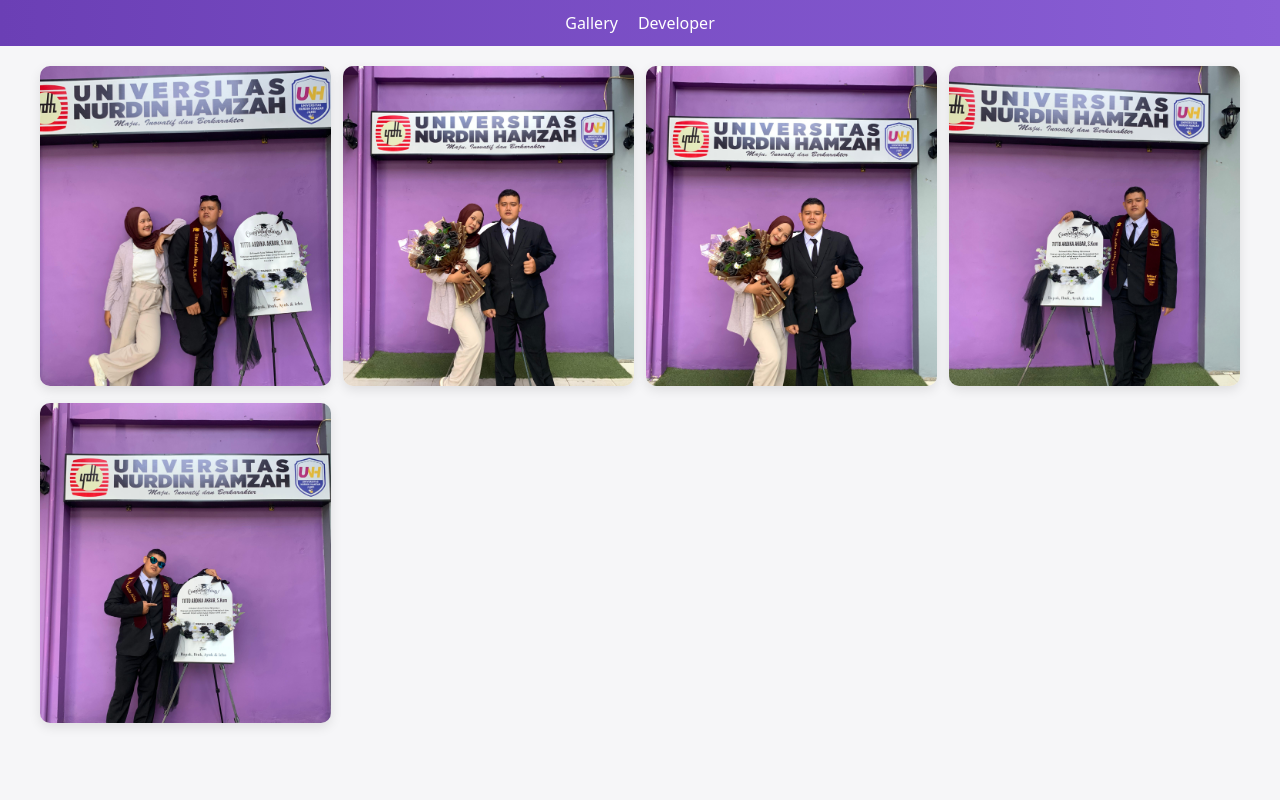
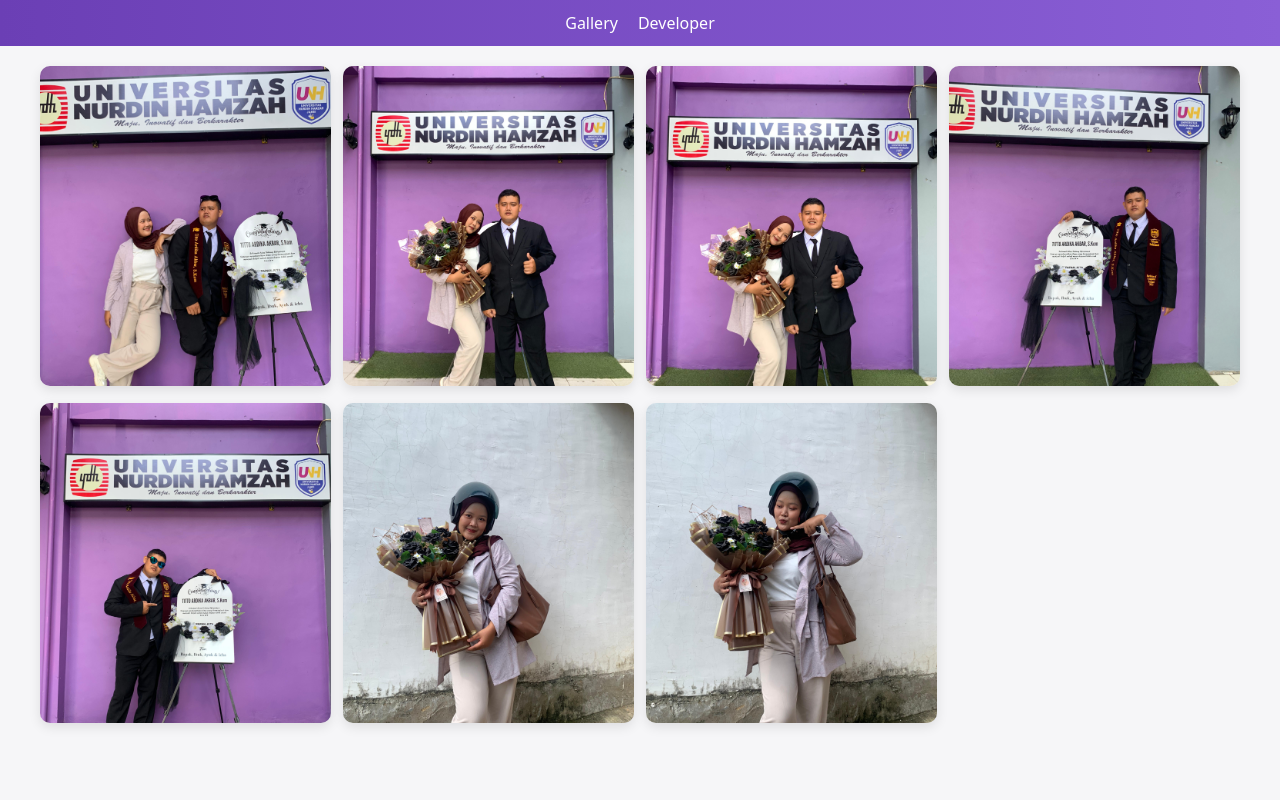
Before and after one commit to Tittoardikaakbar/Tittoardikaakbar.github.io, a plain HTML site: page index.html in a window 1280 px wide. Shown: the top 800 px of the page. Drawn offline with Linux system fonts and the light colour scheme.

Commit message:
Update index.html

```diff
--- a/index.html
+++ b/index.html
@@ -163,6 +163,8 @@
     <a href="#img3"><img src="IMG-20250903-WA0156.jpg" alt="Foto 3"></a>
     <a href="#img4"><img src="IMG-20250903-WA0100.jpg" alt="Foto 4"></a>
     <a href="#img5"><img src="IMG-20250903-WA0101.jpg" alt="Foto 5"></a>
+    <a href="#img5"><img src="IMG-20250903-WA0041.jpg" alt="Foto 6"></a>
+    <a href="#img5"><img src="IMG-20250903-WA0032.jpg" alt="Foto 7"></a>
   </section>
 
   <!-- Lightbox -->
```
